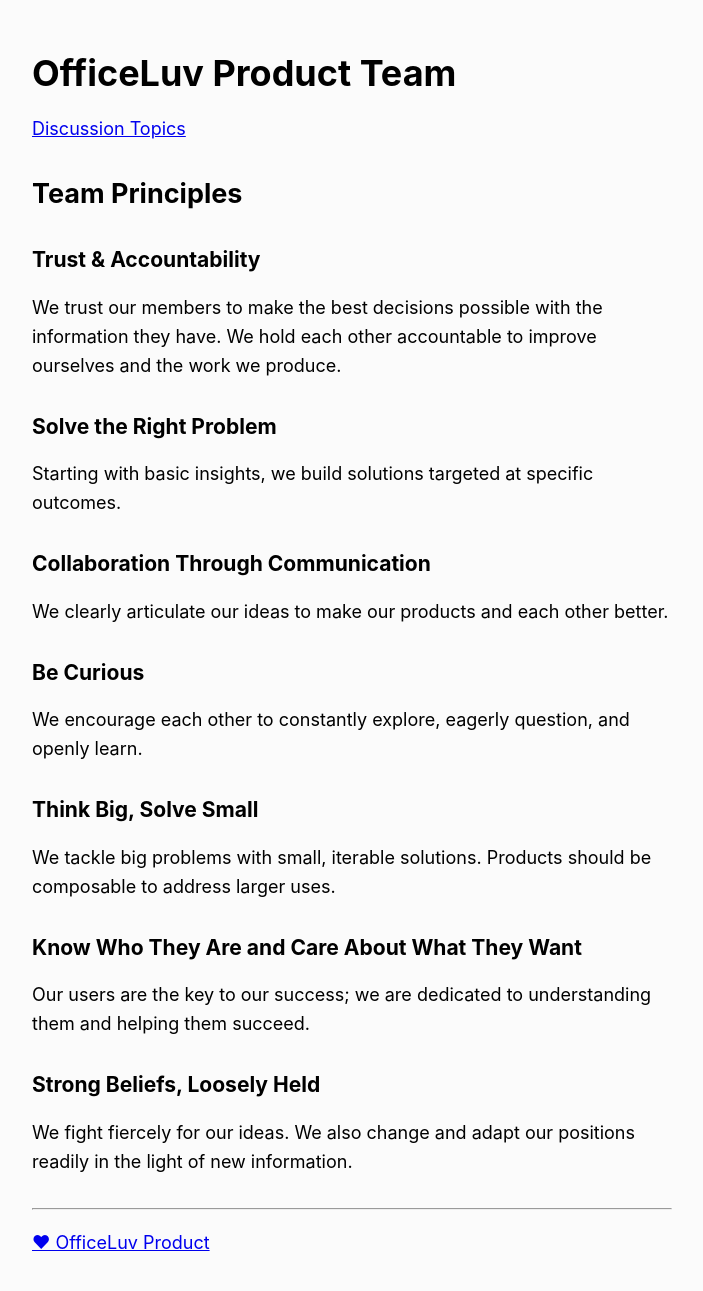
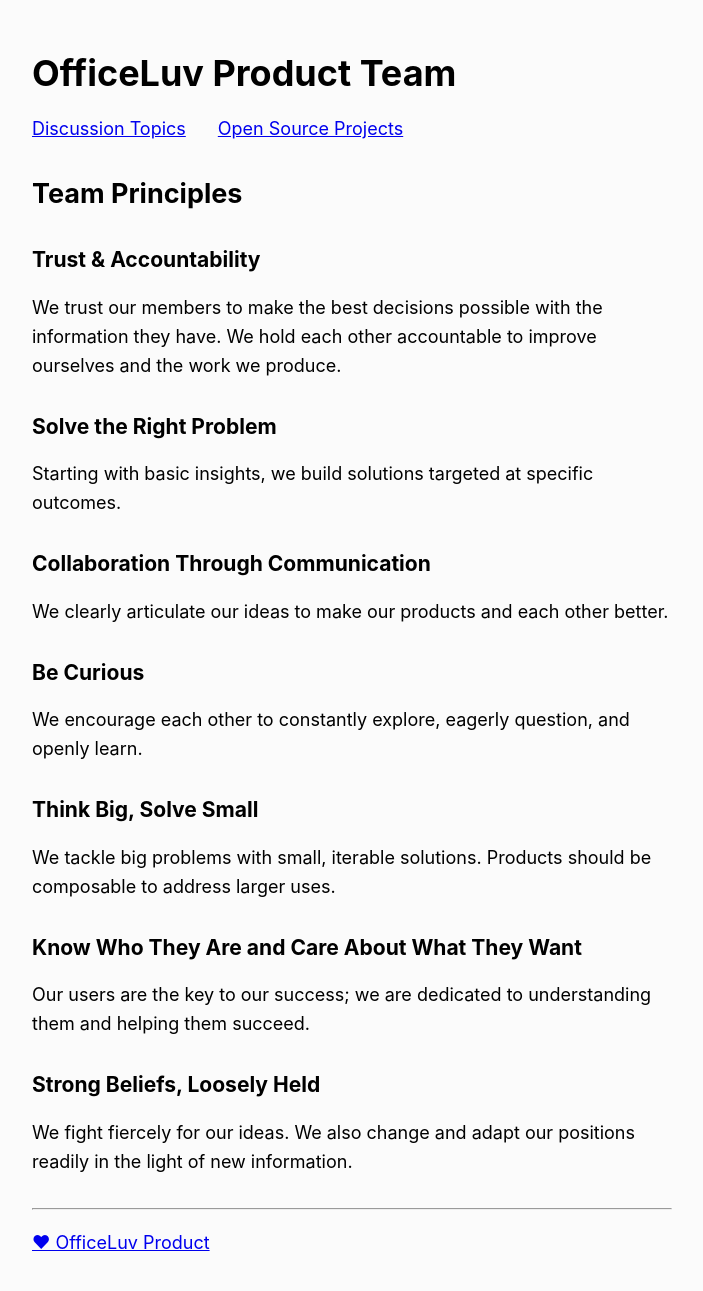
Before and after one commit to officeluv/officeluv.github.io, a Jekyll site: the page built from index.md, in a window 1280 px wide. Shown: the whole page, without its empty margins (288-991 px from the left). Built offline with Jekyll 4.4.1, drawn with Linux system fonts in a browser that asks for light colours.

Commit message:
Link to github work

```diff
--- a/index.md
+++ b/index.md
@@ -2,7 +2,7 @@
 layout: default
 title: OfficeLuv Product Team
 ---
-<div class="item"><a href="/topics">Discussion Topics</a></div>
+<div class="item"><a href="/topics">Discussion Topics</a><a href="https://github.com/officeluv">Open Source Projects</a></div>
 
 ## Team Principles
 
```
Also changed, not shown: css/main.min.css.
